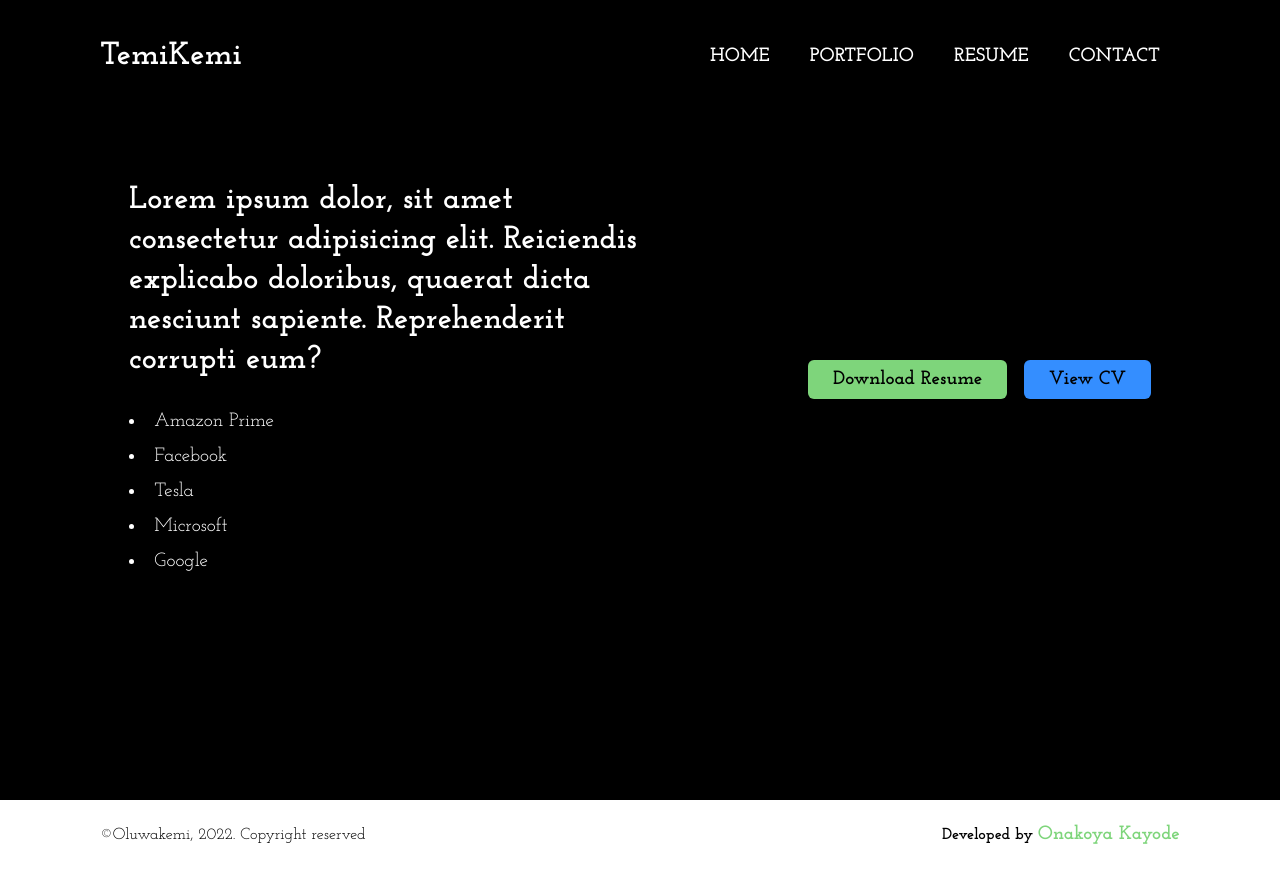
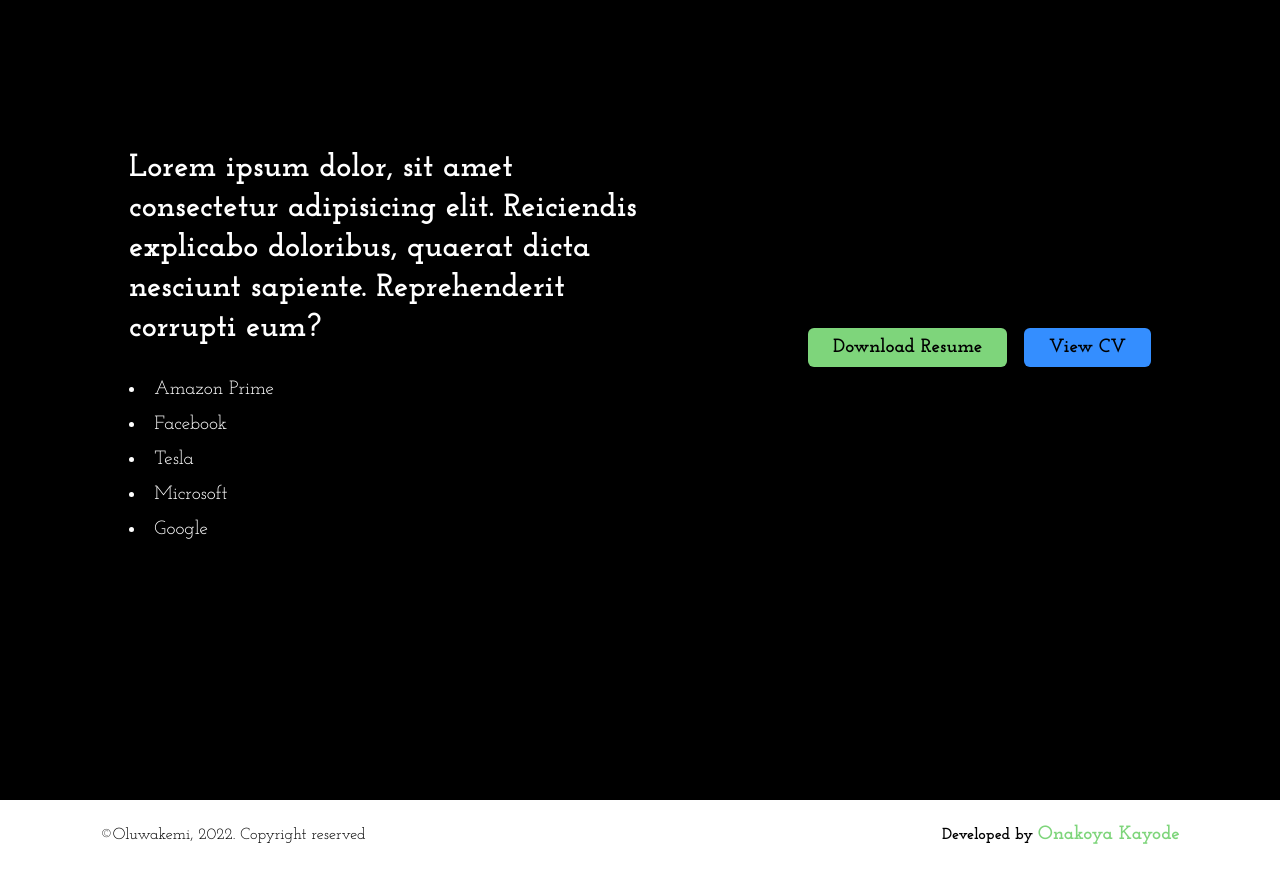
Before and after one commit to onakoyakayode/Kemi-portfolio, a React (Create React App) app: page /resume in a window 1280 px wide. Built offline with nearby package versions, Linux system fonts and the light colour scheme.

Commit message:
add toggle button

```diff
--- a/src/component/Resume/Resume.jsx
+++ b/src/component/Resume/Resume.jsx
@@ -7,7 +7,7 @@ import { Link } from 'react-router-dom'
 
 
 
-const Resume = () => {
+const Resume = (props) => {
 
     function handleClick() {
         return window.open('http://github.com/onakoyakayode')
@@ -16,12 +16,12 @@ const Resume = () => {
         <div>
             <div className='header-container resume-container' id='resume-id'>
                 <div className="resume-header-page">
-                    <h1 className="header-title">TemiKemi</h1>
+                    <h1 className="header-title">{props.Title}</h1>
                     <ul className='header-list header-resume-list'>
-                        <h4><Link to='/'>Home</Link></h4>
-                        <h4><Link to='/portfolio'>Portfolio</Link></h4>
-                        <h4><Link to='/resume'>Resume</Link></h4>
-                        <h4><Link to='/contact'>Contact</Link></h4>
+                        <h4><Link to='/'>{props.Home}</Link></h4>
+                        <h4><Link to='/portfolio'>{props.Portfolio}</Link></h4>
+                        <h4><Link to='/resume'>{props.Resume}</Link></h4>
+                        <h4><Link to='/contact'>{props.Contact}</Link></h4>
                     </ul>
                 </div>
                 <div className="resume-description">
```
